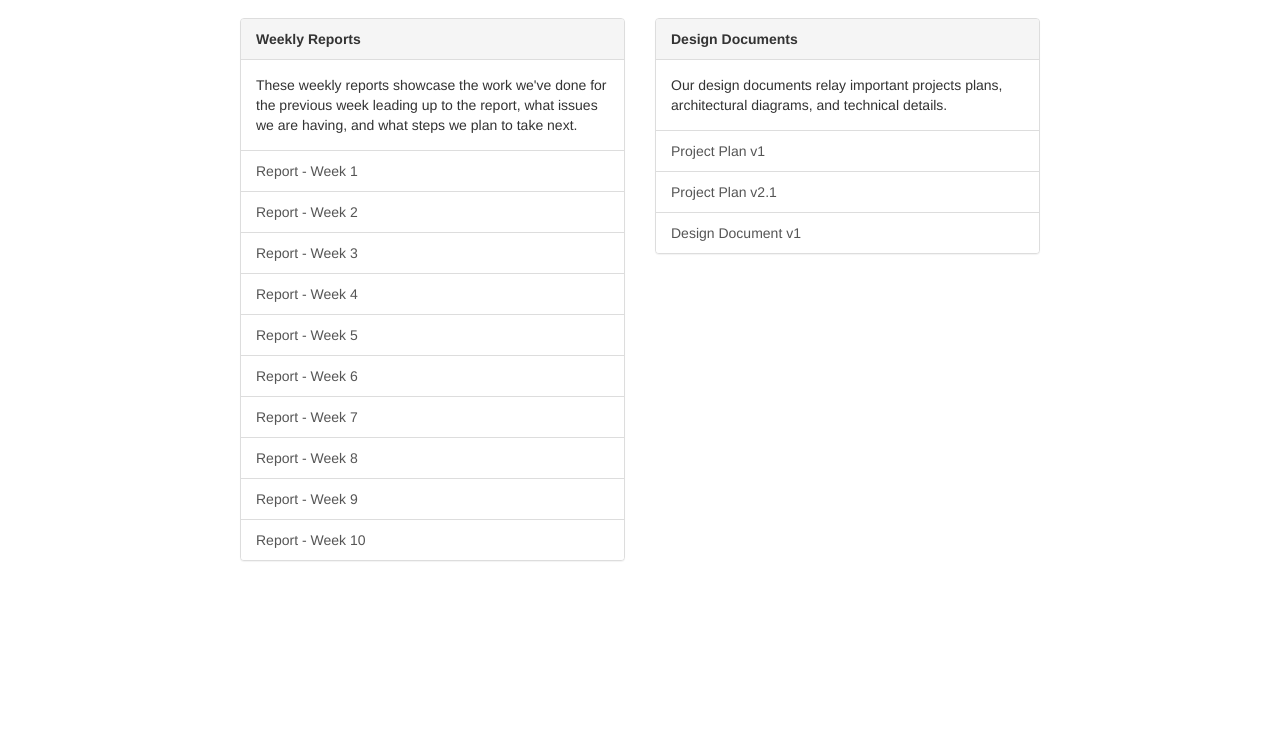
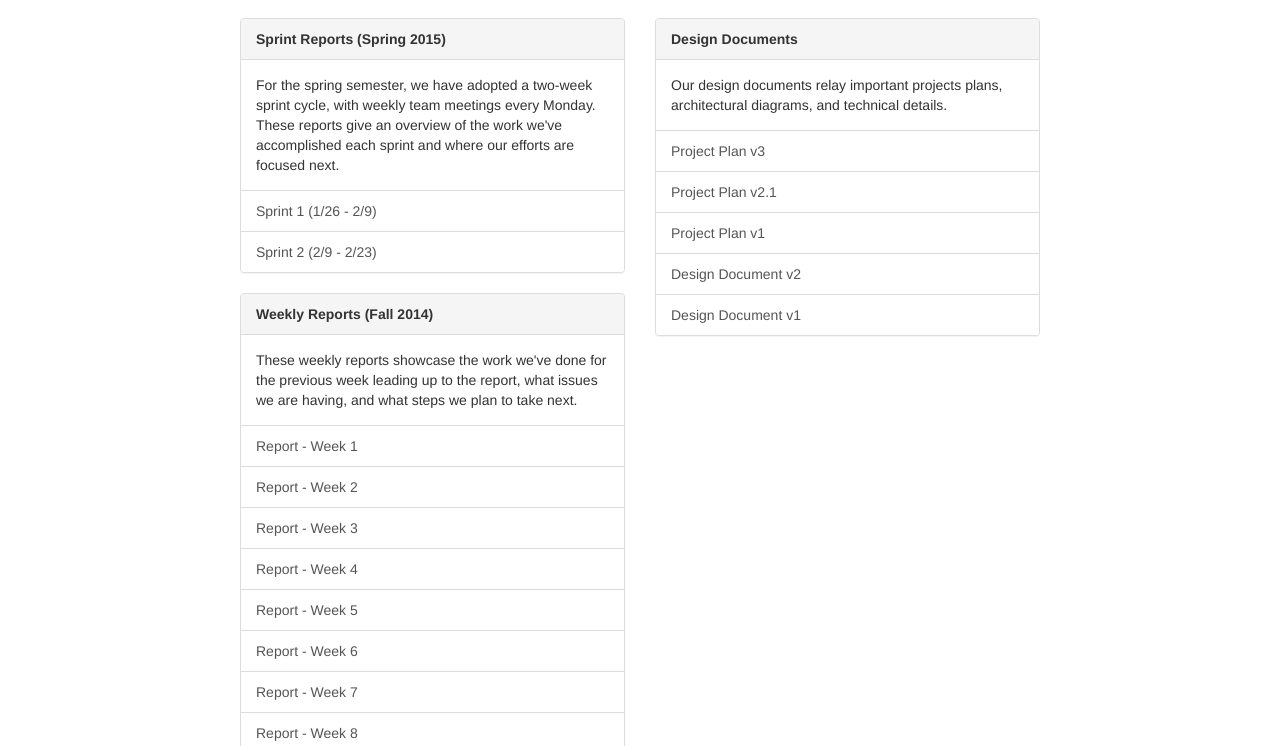
Before and after one commit to lighthouse-isu/lighthouse.github.io, a website: page docs/index.html in a window 1280 px wide. Shown: the part 54-800 px from the top of the page. Drawn offline with Linux system fonts and the light colour scheme.

Commit message:
add docs, update home page

```diff
--- a/docs/index.html
+++ b/docs/index.html
@@ -46,7 +46,20 @@
         <!-- weekly reports -->
         <div class="col-md-6">
           <div class="panel panel-default">
-            <div class="panel-heading"><strong>Weekly Reports</strong></div>
+            <div class="panel-heading"><strong>Sprint Reports (Spring 2015)</strong></div>
+            <div class="panel-body">
+              <p>For the spring semester, we have adopted a two-week sprint cycle, with weekly team meetings
+                every Monday. These reports give an overview of the work we've accomplished each sprint and
+                where our efforts are focused next.</p>
+            </div>
+            <div class="list-group">
+              <a href="/docs/content/sprint1.pdf" class="list-group-item">Sprint 1 (1/26 - 2/9)</a>
+              <a href="/docs/content/sprint2.pdf" class="list-group-item">Sprint 2 (2/9 - 2/23)</a>
+            </div>
+          </div>
+
+          <div class="panel panel-default">
+            <div class="panel-heading"><strong>Weekly Reports (Fall 2014)</strong></div>
             <div class="panel-body">
               <p>These weekly reports showcase the work we've done for the previous week leading up to the report,
                 what issues we are having, and what steps we plan to take next.</p>
@@ -64,6 +77,8 @@
               <a href="/docs/content/report-week08.pdf" class="list-group-item">Report - Week 8</a>
               <a href="/docs/content/report-week09.pdf" class="list-group-item">Report - Week 9</a>
               <a href="/docs/content/report-week10.pdf" class="list-group-item">Report - Week 10</a>
+              <a href="/docs/content/report-week11.pdf" class="list-group-item">Report - Week 11</a>
+              <a href="/docs/content/report-week12.pdf" class="list-group-item">Report - Week 12</a>
             </div>
           </div>
         </div>
@@ -77,8 +92,10 @@
 
               <!-- List group -->
               <div class="list-group">
+                <a href="/docs/content/lighthouse_project_plan_v3.pdf" class="list-group-item">Project Plan v3</a>
+                <a href="/docs/content/lighthouse_project_plan_v2_1.pdf" class="list-group-item">Project Plan v2.1</a>
                 <a href="/docs/content/lighthouse_project_plan_v1.pdf" class="list-group-item">Project Plan v1</a>
-                <a href="/docs/content/lighthouse_project_plan_v2_1.pdf" class="list-group-item">Project Plan v2.1</a>
+                <a href="/docs/content/lighthouse_design_doc_v2.pdf" class="list-group-item">Design Document v2</a>
                 <a href="/docs/content/lighthouse_design_doc_v1.pdf" class="list-group-item">Design Document v1</a>
               </div>
             </div>
```
Also changed, not shown: index.html (+2 -0 lines), 6 other files. Lines whose indentation alone changed are shown as unchanged.
